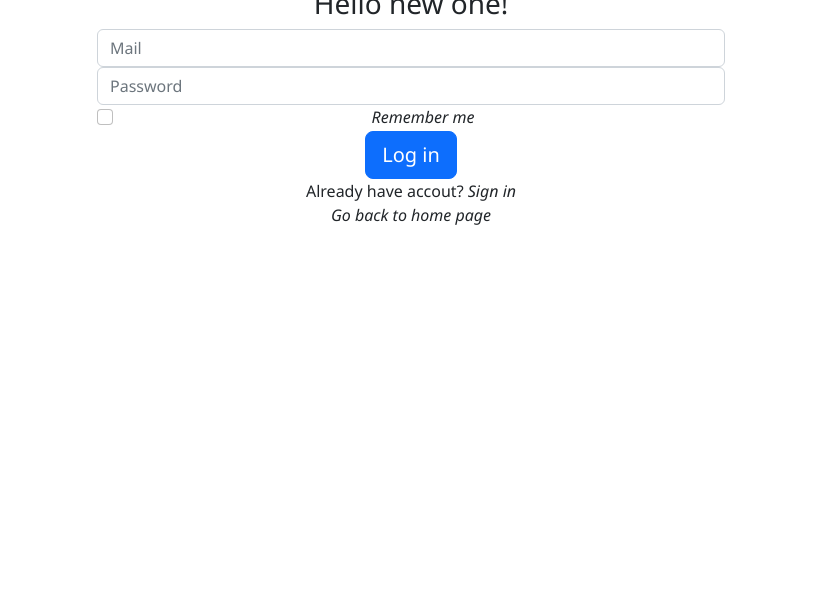
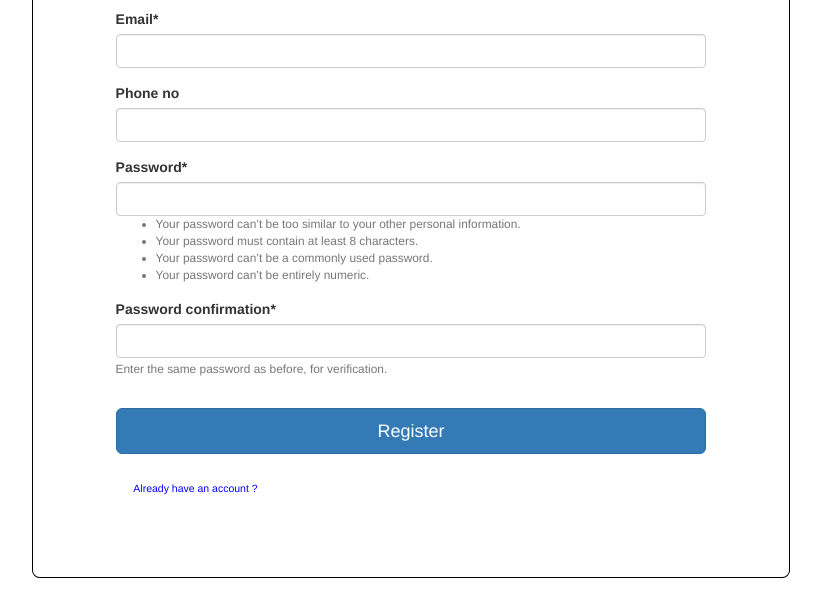
Before and after one commit to alvaomega/ajajaj_hackaton, a Django app: page /register/ in a window 1280 px wide. Shown: the part 261-872 px from the top of the page, without its empty margins (229-1050 px from the left). Before the commit the page ends 486 px from the top, so only its background shows below. Run offline with Django 4.2, Linux system fonts and the light colour scheme; some libraries are stand-ins or nearby versions.

Commit message:
Working login logout and main

```diff
--- a/hackaton/hackaton/settings.py
+++ b/hackaton/hackaton/settings.py
@@ -32,6 +32,8 @@ ALLOWED_HOSTS = []
 # Application definition
 
 INSTALLED_APPS = [
+    'crispy_bootstrap4',
+    'crispy_forms',
     'soulsit.apps.SoulsitConfig',
     'django.contrib.admin',
     'django.contrib.auth',
@@ -40,6 +42,8 @@ INSTALLED_APPS = [
     'django.contrib.messages',
     'django.contrib.staticfiles',
 ]
+
+CRISPY_TEMPLATE_PACK = 'bootstrap4'
 
 MIDDLEWARE = [
     'django.middleware.security.SecurityMiddleware',
--- a/hackaton/hackaton/urls.py
+++ b/hackaton/hackaton/urls.py
@@ -16,11 +16,12 @@ Including another URLconf
 """
 from django.contrib import admin
 from django.urls import path, include
-from django.contrib.auth import views as auth_views
-from soulsit import views as user_views
-
+from soulsit import views as user_view
+from django.contrib.auth import views as auth
 urlpatterns = [
     path('admin/', admin.site.urls),
-    path('', user_views.home, name='home'),
-    path('register/', user_views.register, name='register'),
+    path('', user_view.home, name='home'),
+    path('login/', user_view.Login, name ='login'),
+    path('logout/', auth.LogoutView.as_view(template_name ='main.html'), name ='logout'),
+    path('register/', user_view.register, name ='register'),
 ]
--- /dev/null
+++ b/hackaton/soulsit/forms.py
@@ -0,0 +1,13 @@
+from django import forms
+from django.contrib.auth.models import User
+from django.contrib.auth.forms import UserCreationForm
+
+
+
+class UserRegisterForm(UserCreationForm):
+    email = forms.EmailField()
+    phone_no = forms.CharField(max_length = 20, required= False)
+
+    class Meta:
+        model = User
+        fields = ['username', 'email', 'phone_no', 'password1', 'password2']
--- a/hackaton/soulsit/urls.py
+++ b/hackaton/soulsit/urls.py
@@ -1,10 +1,6 @@
-from . import views
-from django.contrib import admin
 from django.urls import path
-from django.contrib.auth import views as auth_views
 from soulsit import views as user_views
 
 urlpatterns = [
     path('', user_views.home, name='home'),
-    path('register/', user_views.register, name='register'),
 ]
--- a/hackaton/soulsit/views.py
+++ b/hackaton/soulsit/views.py
@@ -1,23 +1,54 @@
 from django.http import HttpResponse
-##logowanie i rejestrowanie
 from django.shortcuts import render, redirect
-from django.contrib.auth import login, authenticate
+from django.contrib.auth import login, authenticate, logout
 from django.contrib import messages
 from django.contrib.auth.forms import UserCreationForm
+from django.contrib.auth.forms import AuthenticationForm
+from django.contrib.auth.decorators import login_required
+from django.core.mail import send_mail
+from django.core.mail import EmailMultiAlternatives
+from django.template.loader import get_template
+from django.template import Context
+from .forms import UserRegisterForm
 
 def home(request):
     return render(request, 'main.html')
 
 def register(request):
     if request.method == 'POST':
-        form = UserCreationForm(request.POST)
+        form = UserRegisterForm(request.POST)
         if form.is_valid():
             form.save()
-
-            messages.success(request, f'Your account has been created. You can log in now!')
+            username = form.cleaned_data.get('username')
+            email = form.cleaned_data.get('email')
+            ######################### mail system ####################################
+            htmly = get_template('Email.html')
+            d = { 'username': username }
+            subject, from_email, to = 'welcome', 'your_email@gmail.com', email
+            html_content = htmly.render(d)
+            msg = EmailMultiAlternatives(subject, html_content, from_email, [to])
+            msg.attach_alternative(html_content, "text/html")
+            msg.send()
+            ##################################################################
+            messages.success(request, f'Your account has been created ! You are now able to log in')
             return redirect('login')
     else:
-        form = UserCreationForm()
+        form = UserRegisterForm()
+    return render(request, 'rgst.html', {'form': form, 'title':'register here'})
 
-    context = {'form': form}
-    return render(request, 'rgst.html', context)
+def Login(request):
+    if request.method == 'POST':
+
+        # AuthenticationForm_can_also_be_used__
+
+        username = request.POST['username']
+        password = request.POST['password']
+        user = authenticate(request, username = username, password = password)
+        if user is not None:
+            form = login(request, user)
+            messages.success(request, f' welcome {username} !!')
+            return redirect('home')
+        else:
+            messages.info(request, f'account done not exist plz sign in')
+    form = AuthenticationForm()
+    return render(request, 'login.html', {'form':form, 'title':'log in'})
--- a/hackaton/templates/main.html
+++ b/hackaton/templates/main.html
@@ -1,82 +1,98 @@
+{% load static %}
+{% load crispy_forms_tags %}
 <!DOCTYPE html>
 <html lang="en">
+
 <head>
-      <meta charset="utf-8" />
-      <meta name="viewport" content="width=device-width, initial-scale=1, shrink-to-fit=no" />
-      <meta name="description" content="" />
-      <meta name="author" content="" />
-      <title>SoulsIT</title>
-      <!-- Custom CSS (includes Bootstrap 5.0)-->
-      <link href="css/styles.css" rel="stylesheet" />
+  <meta charset="utf-8">
+  <meta name="viewport" content="width=device-width, initial-scale=1">
+  <meta name="title" content="project">
+  <meta http-equiv="Content-Type" content="text/html; charset=utf-8">
+  <meta name="language" content="English">
+  <meta name="author" content="vinayak sharma">
+
+  <title>{{title}}</title>
+
+
+  <!-- bootstrap file -->
+  <link rel="stylesheet" href="https://maxcdn.bootstrapcdn.com/bootstrap/3.3.7/css/bootstrap.min.css" />
+  <script src="https://ajax.googleapis.com/ajax/libs/jquery/3.3.1/jquery.min.js"></script>
+  <script src="https://maxcdn.bootstrapcdn.com/bootstrap/3.3.7/js/bootstrap.min.js"></script>
+  <!-- bootstrap file-->
+
+  <!-- jQuery -->
+  <script src="https://code.jquery.com/jquery-3.3.1.slim.min.js" integrity="sha384-q8i/X+965DzO0rT7abK41JStQIAqVgRVzpbzo5smXKp4YfRvH+8abtTE1Pi6jizo" crossorigin="anonymous"></script>
+
+  <link rel="stylesheet" href="https://cdnjs.cloudflare.com/ajax/libs/font-awesome/4.7.0/css/font-awesome.min.css">
+
+
+  <!-- main css -->
+  <link rel="stylesheet" type="text/css" href="{% static "index.css" %}" />
+
+
+  <!-- message here -->
+
+  {% if messages %}
+  {% for message in messages %}
+
+  <script>
+    alert("{{ message }}");
+  </script>
+
+  {% endfor %}
+  {% endif %}
+
+  <!--_______________________________________________-->
+
+
+
 </head>
-   <body>
-      <!-- Menu - responsive -->
-      <nav class="navbar navbar-expand-lg navbar-dark">
-         <div class="container">
-            <a class="navbar-brand" href="#">Miejsce na logo</a>
-            <button class="navbar-toggler" type="button" data-bs-toggle="collapse" data-bs-target="#navbarSupportedContent" aria-controls="navbarSupportedContent" aria-expanded="false" aria-label="Toggle navigation"><span class="navbar-toggler-icon"></span></button>
-            <div class="collapse navbar-collapse" id="navbarSupportedContent">
-               <ul class="navbar-nav ms-auto mb-2 mb-lg-0">
-                  <li class="nav-item"><a class="nav-link active" aria-current="page" href="login.html">Sign In</a></li>
-                  <li class="nav-item"><a class="btn btn-login btn-active" href="rgst.html">Get Started</a></li>
+
+<body class="container-fluid">
+
+
+  <header class="row">
+
+    <!-- navbar-->
+    <nav class="navbar navbar-inverse navbar-fixed-top">
+      <div class="container-fluid">
+        <div class="navbar-header">
+          <button class="navbar-toggle" data-toggle="collapse" data-target="#mainNavBar">
+            <span class="icon-bar"></span>
+            <span class="icon-bar"></span>
+            <span class="icon-bar"></span>
+            <span class="icon-bar"></span>
+          </button>
+          <a class="navbar-brand" class="styleheader" href="{% url "home" %}">project</a>
+        </div>
+        <div class="collapse navbar-collapse" id="mainNavBar">
+          <ul class="nav navbar-nav navbar-right">
+            <li><a href="{% url "home" %}">Home</a></li>
+
+            {% if user.is_authenticated %}
+            <li><a href="{% url "logout" %}"><span class="glyphicon glyphicon-log-out"></span> &nbsp; Logout</a></li>
+            {% else %}
+            <li><a href="{% url "register" %}"><span class="glyphicon glyphicon-user"></span> &nbsp; Sign up</a></li>
+            <li><a href="{% url "login" %}"><span class="glyphicon glyphicon-log-in"></span> &nbsp; Log in</a></li>
+            {% endif %}
+
           </ul>
         </div>
       </div>
     </nav>
-      <!-- Page content-->
-      <div class="container">
-         <!-- Banner -->
-         <div class="row banner-container">
-            <!-- Banner - col1 -->
-            <div class="col-12 col-md-6 text-center">Tekst</div>
-            <!-- End -->
-            <!-- Banner - col2 -->
-            <div class="col-12 col-md-6 text-center">Obrazek</div>
-            <!-- End -->
+  </header>
+  <br/>
+  <br>
+  <br>
+  <div class="row">
+    {% block start %}
+    {% if user.is_authenticated %}
+    <center><h1>welcome back {{user.username}}!</h1></center>
+    {% else %}
+    <center><h1>log in, plz . . .</h1></center>
+    {% endif %}
+    {% endblock %}
   </div>
-         <!-- Banner - end -->
-         <!-- Content -->
-         <div class="row text-center mt-5">
-            <h1>Centrum wiedzy</h1>
-            <div class="col-6 col-md-6 text-right"><button class="btn panel-btn btn-active" id="article" onclick="switchTab(this.id)">Button 1</button></div>
-            <div class="col-6 col-md-6 text-left"><button class="btn panel-btn btn-inactive" id="forum" onclick="switchTab(this.id)">Button 2</button></div>
-            <!-- Article -->
-            <div id="panel-article" class="panel">Artykuły</div>
-            <!-- Article - end -->
-            <!-- Forum  -->
-            <div id="panel-forum" class="panel" style="display: none">Forum</div>
-            <!-- Forum - end -->
-         </div>
-         <!-- Footer  -->
-         <div class="row text-center mt-5 footer">
-            <div class="col-12 col-md-5">
-               <ul>
-                  <ol>Menu 1</ol>
-                  <ol>Menu 2</ol>
-                  <ol>Menu 3</ol>
-                  <ol>Menu 4</ol>
-               </ul>
-            </div>
-            <div class="col-12 col-md-2">
-               Grafika
-            </div>
-            <div class="col-12 col-md-5">
-               <ul>
-                  <ol>Menu 5</ol>
-                  <ol>Menu 6</ol>
-                  <ol>Menu 7</ol>
-                  <ol>Menu 8</ol>
-               </ul>
-            </div>
-         </div>
-         <!-- Footer - end  -->
-      </div>
-      <!-- Content - end -->
-      <!-- Bootstrap core JS-->
-      <script src="https://cdn.jsdelivr.net/npm/bootstrap@5.1.3/dist/js/bootstrap.bundle.min.js"></script>
-      <!-- JQuery CDN-->
-      <script src="https://code.jquery.com/jquery-3.6.1.js" integrity="sha256-3zlB5s2uwoUzrXK3BT7AX3FyvojsraNFxCc2vC/7pNI=" crossorigin="anonymous"></script>
-      <!-- Custom JS-->
-      <script src="js/scripts.js"></script>
 </body>
+
 </html>
--- a/hackaton/templates/rgst.html
+++ b/hackaton/templates/rgst.html
@@ -1,60 +1,19 @@
-<!DOCTYPE html>
-<html lang="en">
+{% extends "main.html" %}
+{% load crispy_forms_tags %}
+{% block start %}
 
-<head>
-    <link href="https://cdn.jsdelivr.net/npm/bootstrap@5.2.3/dist/css/bootstrap.min.css" rel="stylesheet"
-        integrity="sha384-rbsA2VBKQhggwzxH7pPCaAqO46MgnOM80zW1RWuH61DGLwZJEdK2Kadq2F9CUG65" crossorigin="anonymous">
-    <meta charset="utf-8" />
-    <meta name="viewport" content="width=device-width, initial-scale=1, shrink-to-fit=no" />
-    <meta name="description" content="" />
-    <meta name="author" content="" />
-    <title>SoulsIT</title>
-    <!-- Custom CSS (includes Bootstrap 5.0)-->
-    <link href="css/styles.css" rel="stylesheet" />
-</head>
+<div class="content-section col-md-8 col-md-offset-2">
+  <form method="POST" style="border: 1px solid black; margin: 4%; padding:10%; border-radius:1%;">
+    {% csrf_token %}
+    <fieldset class="form-group">
+      {{form|crispy}}
 
-<body>
-    <div class="text-center text-align:center">
-        <a href="main.html">
-            <img src="images/logo.png" class="img-fluid col-3" alt="Photo" />
-        </a>
-        <div class="row justify-content-center">
-            <div class="col-6 align-items-center">
-                <h2 class="text-left"></h2>
-                <h3 class="text-left">Hello new one!</h3>
-
-                <input class="form-control" type="text" placeholder="Mail" />
-                <input class="form-control" type="text" placeholder="Password" />
-
-
-                <div class="form-check">
-                    <input class="form-check-input" type="checkbox" value="" id="flexCheckDefault"> <!-- wtf, jak to zmienić niezależnie od siebie?-->
-                    <label class="form-check-label" for="flexCheckDefault">
-                        <em>Remember me</em>
-                    </label>
-                </div>
-
-                <a href="p_dev.html" class="btn btn-primary btn-lg btn-block" role="button">Log in</a>
-                <a href="login.html" class="list-group-item">Already have accout? <em>Sign in</em></a> <!--zamiana b na em-->
-                <a href="main.html" class="list-group-item"> <em>Go back to home page</em></a>
-            </div>
-        </div>
-    </div>
-
-    <!-- Bootstrap core JS-->
-    <script src="https://cdn.jsdelivr.net/npm/bootstrap@5.2.3/dist/js/bootstrap.bundle.min.js"
-        integrity="sha384-kenU1KFdBIe4zVF0s0G1M5b4hcpxyD9F7jL+jjXkk+Q2h455rYXK/7HAuoJl+0I4"
-        crossorigin="anonymous"></script>
-
-    <!-- <script src="https://cdn.jsdelivr.net/npm/bootstrap@5.1.3/dist/js/bootstrap.bundle.min.js"></script> -->
-    <!-- JQuery CDN-->
-    <script src="https://code.jquery.com/jquery-3.6.1.js"
-        integrity="sha256-3zlB5s2uwoUzrXK3BT7AX3FyvojsraNFxCc2vC/7pNI=" crossorigin="anonymous"></script>
-    <!-- Custom JS-->
-    <script src="js/scripts.js"></script>
-    <script src="https://cdn.jsdelivr.net/npm/bootstrap@5.2.3/dist/js/bootstrap.bundle.min.js"
-        integrity="sha384-kenU1KFdBIe4zVF0s0G1M5b4hcpxyD9F7jL+jjXkk+Q2h455rYXK/7HAuoJl+0I4"
-        crossorigin="anonymous"></script>
-</body>
-
-</html>
+    </fieldset>
+    <center>
+      <button class="btn btn-primary btn-lg btn-block" type="submit">Register</button>
+    </center>
+    <br />
+    <sub><a href="{% url "login" %}" style="text-decoration: none; color: blue; padding:3%; cursor:pointer;">Already have an account ?</a></sub>
+  </form>
+</div>
+{% endblock start %}
```
Also changed, not shown: hackaton/templates/Email.html (added, +19 -0 lines), hackaton/templates/login.html (+19 -59 lines), hackaton/templates/old/login2.html (added, +60 -0 lines), hackaton/templates/old/main2.html (added, +82 -0 lines), hackaton/templates/old/rgst2.html (added, +71 -0 lines), hackaton/db.sqlite3, hackaton/soulsit/models.py (line endings or trailing spaces). Lines whose indentation alone changed are shown as unchanged.
